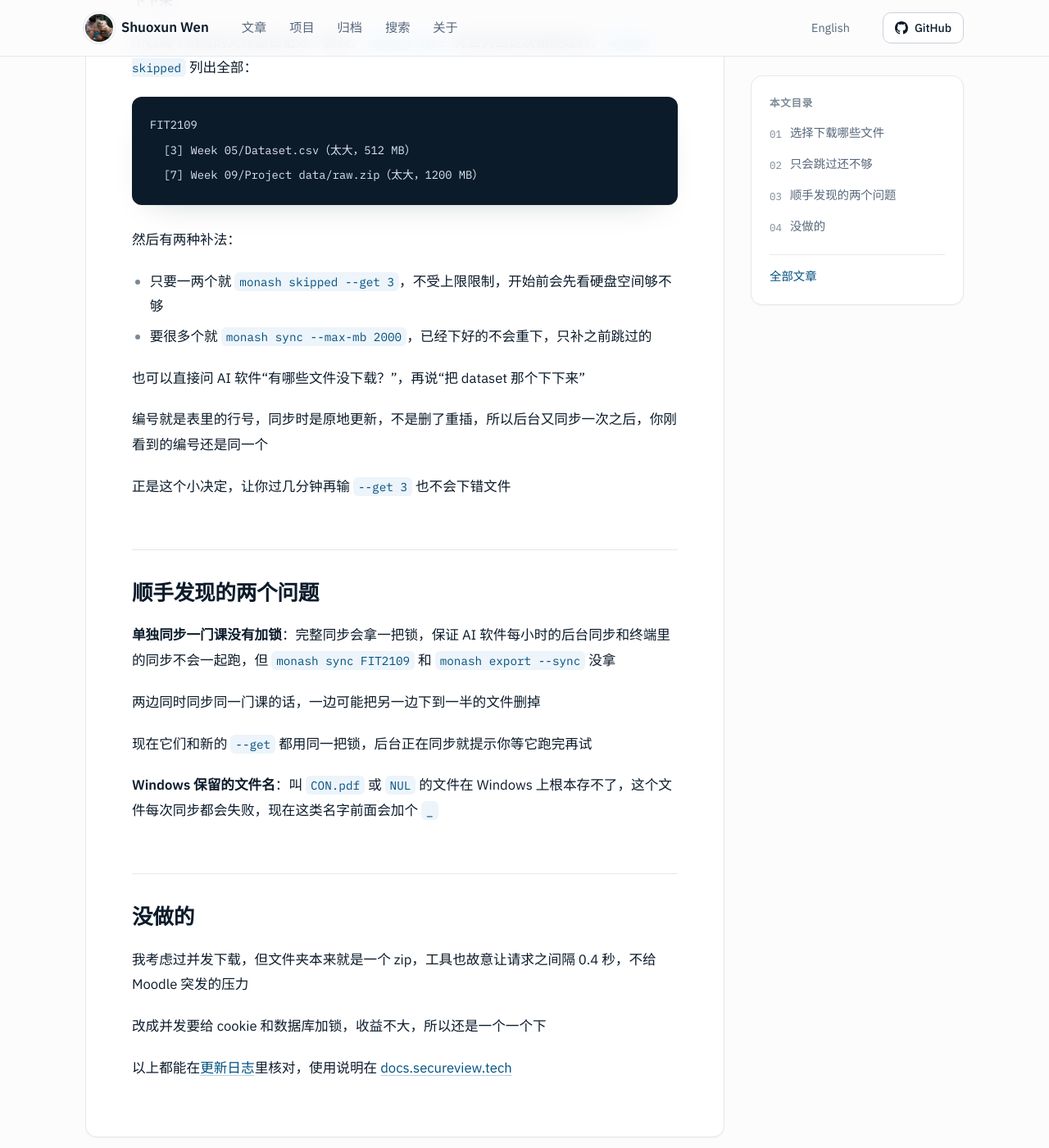
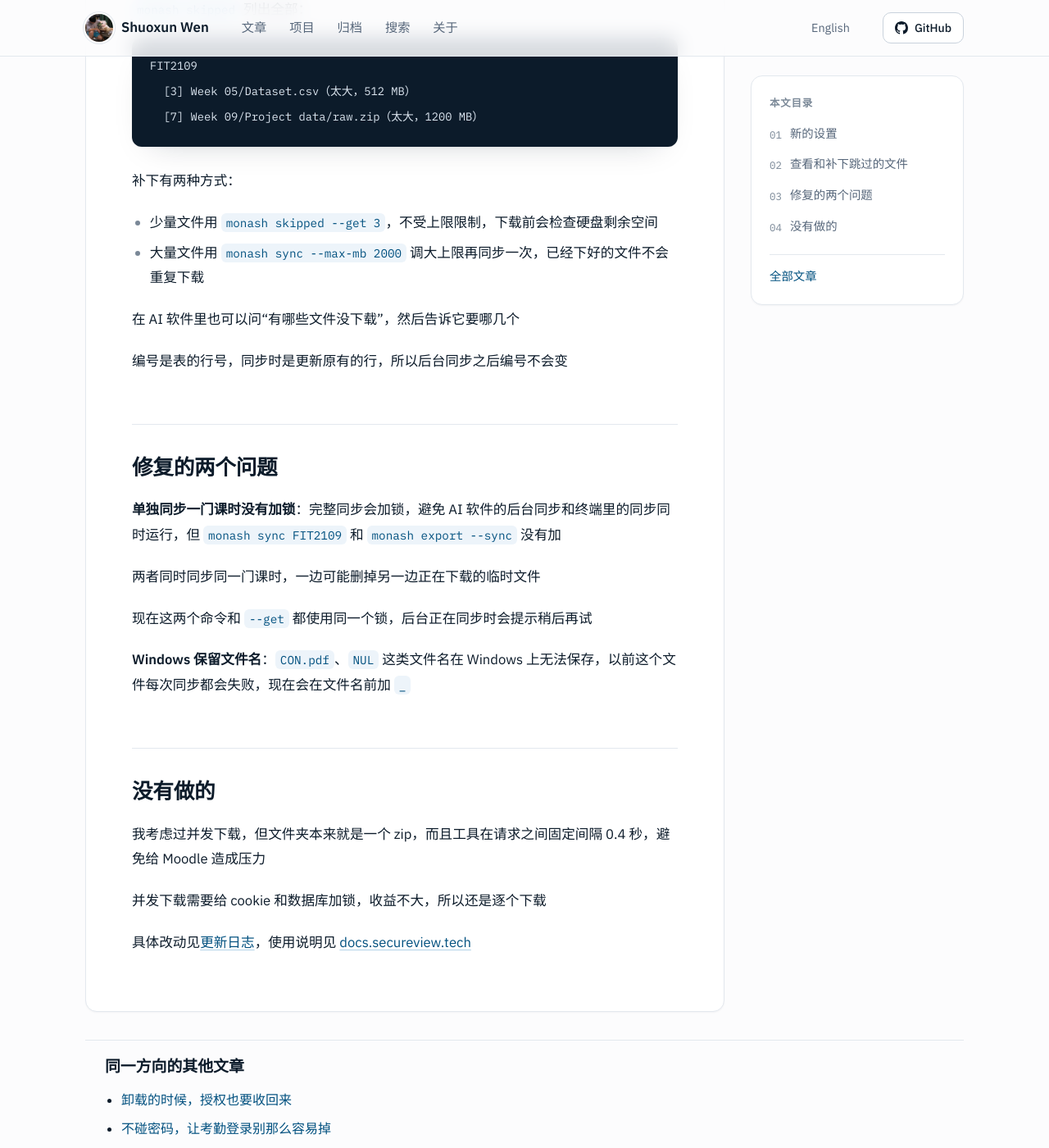
Before and after one commit to Waldo0926/waldo0926.github.io, a Jekyll site: the page built from _posts/2026-11-21-study-kit-download-choices-zh.md, in a window 1280 px wide and 1400 px high, scrolled down 1562 px. Shown: the whole window at 82% size. Built offline with Jekyll 4.4.1, drawn with Linux system fonts in a browser that asks for light colours; some of the changed text lies outside the part shown.

Commit message:
Post: plainer title and wording

````diff
--- a/_posts/2026-11-21-study-kit-download-choices-zh.md
+++ b/_posts/2026-11-21-study-kit-download-choices-zh.md
@@ -2,44 +2,46 @@
 layout: post
 date: 2026-11-21 11:45:00 +0800
 project: Study Kit
-description: "Study Kit 1.16.0 可以设文件大小上限、整类不下、不下录像，还会列出跳过了哪些，想要的一条命令就能补回来"
+description: "Study Kit 1.16.0 可以设文件大小上限、按类型不下载，跳过的文件用 monash skipped 查看和补下"
 ref: study-kit-download-choices
 lang: zh-Hans
 source_repo: monash-study-kit
 source_checked: 2026-11-21
-title: "2 GB 的数据集可以不下，但要记得跳过了什么"
+title: "Study Kit 1.16.0：下载大小上限和跳过文件清单"
 tags: [Python, Moodle, CLI, MCP]
 image: /assets/og/study-kit-download-choices-zh.png
 ---
 
-[Study Kit](https://github.com/Waldo0926/monash-study-kit) 会把课程放在 Moodle 上的文件都同步到你电脑上，让 AI 软件能搜、能读
+[Study Kit](https://github.com/Waldo0926/monash-study-kit) 会把课程在 Moodle 上的文件同步到电脑上，方便 AI 软件搜索和读取
 
-录像本来就默认不下，其他的全都会下，包括偶尔出现的 2 GB 数据集，或者一整包去年的录播
+之前只有录像默认不下载，其他文件都会下，有的课会放几个 GB 的数据集或者打包的录播
 
-Chrome 插件 [Monash Moodle Downloader](https://github.com/Zetanegative1/Monash-Moodle-Downloader) 在 4.7.0 里加了大小上限和类型过滤，我顺着看了一下 Study Kit 还缺什么
+Chrome 插件 [Monash Moodle Downloader](https://github.com/Zetanegative1/Monash-Moodle-Downloader) 4.7.0 加了大小上限和类型过滤，我参考它给 Study Kit 也加上了
 
-## 选择下载哪些文件
+## 新的设置
 
-1.16.0 在 `download_videos` 旁边加了两个设置：
+在 `download_videos` 之外加了两个设置：
 
-- `max_file_mb`，默认 300，超过的文件只记成链接，写上大小
-- `skip_types`，整类不下：`pdf`、`slides`、`docs`、`sheets`、`archives`、`images`、`audio`、`code`
+- `max_file_mb`：默认 300，超过的文件不下载，记成链接并写上大小
+- `skip_types`：按类型不下载，可选 `pdf`、`slides`、`docs`、`sheets`、`archives`、`images`、`audio`、`code`
 
-只想这一次不一样的话，`monash sync --videos`、`--max-mb 50`、`--skip-types archives` 都不会改设置
+只想这一次不同，可以用 `monash sync --videos`、`--max-mb 50`、`--skip-types archives`，不会改设置
 
-Moodle 的地址很多时候看不出是什么文件，资源是 `view.php?id=…`，真正的文件可能在一个没有扩展名的 CloudFront 链接后面
+Moodle 的地址经常看不出文件类型，比如资源是 `view.php?id=…`，真正的文件可能是一个没有扩展名的 CloudFront 链接
 
-所以判断放在拿到响应头之后、写文件之前：真名字看 `Content-Disposition`，类型看 `Content-Type`，大小看 `Content-Length`
+所以判断是在收到响应头之后、写文件之前做的：文件名看 `Content-Disposition`，类型看 `Content-Type`，大小看 `Content-Length`
 
-服务器不给大小的话，就边下边数，超了马上停，半个文件也会删掉
+如果服务器没给大小，就一边下载一边计数，超过上限就停止，并删掉下了一半的文件
 
-Moodle 文件夹是整包 zip 下来的，现在里面的文件也按同样的规则处理，顺便修了一个旧问题：以前关了 `download_videos`，文件夹 zip 里的录像还是会被解压出来
+Moodle 文件夹是整个 zip 下载的，现在 zip 里的文件也按同样规则处理
 
-## 只会跳过还不够
+这里顺便修了一个问题：以前关掉 `download_videos` 后，文件夹 zip 里的录像还是会被解压出来
 
-上限有用的前提是你看得到它拦了什么，不然等到考试前一晚才发现作业要的数据集根本没下下来
+## 查看和补下跳过的文件
 
-所以每个跳过的文件都会记进一张表，`monash sync` 完会列出这次新跳过的，`monash skipped` 列出全部：
+跳过的文件会记到数据库的一张表里，`monash sync` 结束时会列出这次新跳过的文件
+
+`monash skipped` 列出全部：
 
 ```text
 FIT2109
@@ -47,31 +49,29 @@ FIT2109
   [7] Week 09/Project data/raw.zip（太大，1200 MB）
 ```
 
-然后有两种补法：
+补下有两种方式：
 
-- 只要一两个就 `monash skipped --get 3`，不受上限限制，开始前会先看硬盘空间够不够
-- 要很多个就 `monash sync --max-mb 2000`，已经下好的不会重下，只补之前跳过的
+- 少量文件用 `monash skipped --get 3`，不受上限限制，下载前会检查硬盘剩余空间
+- 大量文件用 `monash sync --max-mb 2000` 调大上限再同步一次，已经下好的文件不会重复下载
 
-也可以直接问 AI 软件“有哪些文件没下载？”，再说“把 dataset 那个下下来”
+在 AI 软件里也可以问“有哪些文件没下载”，然后告诉它要哪几个
 
-编号就是表里的行号，同步时是原地更新，不是删了重插，所以后台又同步一次之后，你刚看到的编号还是同一个
+编号是表的行号，同步时是更新原有的行，所以后台同步之后编号不会变
 
-正是这个小决定，让你过几分钟再输 `--get 3` 也不会下错文件
+## 修复的两个问题
 
-## 顺手发现的两个问题
+**单独同步一门课时没有加锁**：完整同步会加锁，避免 AI 软件的后台同步和终端里的同步同时运行，但 `monash sync FIT2109` 和 `monash export --sync` 没有加
 
-**单独同步一门课没有加锁**：完整同步会拿一把锁，保证 AI 软件每小时的后台同步和终端里的同步不会一起跑，但 `monash sync FIT2109` 和 `monash export --sync` 没拿
+两者同时同步同一门课时，一边可能删掉另一边正在下载的临时文件
 
-两边同时同步同一门课的话，一边可能把另一边下到一半的文件删掉
+现在这两个命令和 `--get` 都使用同一个锁，后台正在同步时会提示稍后再试
 
-现在它们和新的 `--get` 都用同一把锁，后台正在同步就提示你等它跑完再试
+**Windows 保留文件名**：`CON.pdf`、`NUL` 这类文件名在 Windows 上无法保存，以前这个文件每次同步都会失败，现在会在文件名前加 `_`
 
-**Windows 保留的文件名**：叫 `CON.pdf` 或 `NUL` 的文件在 Windows 上根本存不了，这个文件每次同步都会失败，现在这类名字前面会加个 `_`
+## 没有做的
 
-## 没做的
+我考虑过并发下载，但文件夹本来就是一个 zip，而且工具在请求之间固定间隔 0.4 秒，避免给 Moodle 造成压力
 
-我考虑过并发下载，但文件夹本来就是一个 zip，工具也故意让请求之间隔 0.4 秒，不给 Moodle 突发的压力
+并发下载需要给 cookie 和数据库加锁，收益不大，所以还是逐个下载
 
-改成并发要给 cookie 和数据库加锁，收益不大，所以还是一个一个下
-
-以上都能在[更新日志](https://github.com/Waldo0926/monash-study-kit/blob/main/CHANGELOG.md)里核对，使用说明在 [docs.secureview.tech](https://docs.secureview.tech/zh-cn/study-kit/cli/#选择下载哪些文件)
+具体改动见[更新日志](https://github.com/Waldo0926/monash-study-kit/blob/main/CHANGELOG.md)，使用说明见 [docs.secureview.tech](https://docs.secureview.tech/zh-cn/study-kit/cli/#选择下载哪些文件)
````
Also changed, not shown: _posts/2026-11-21-study-kit-download-choices.md (+32 -26 lines), assets/og/study-kit-download-choices-zh.png, assets/og/study-kit-download-choices.png.
